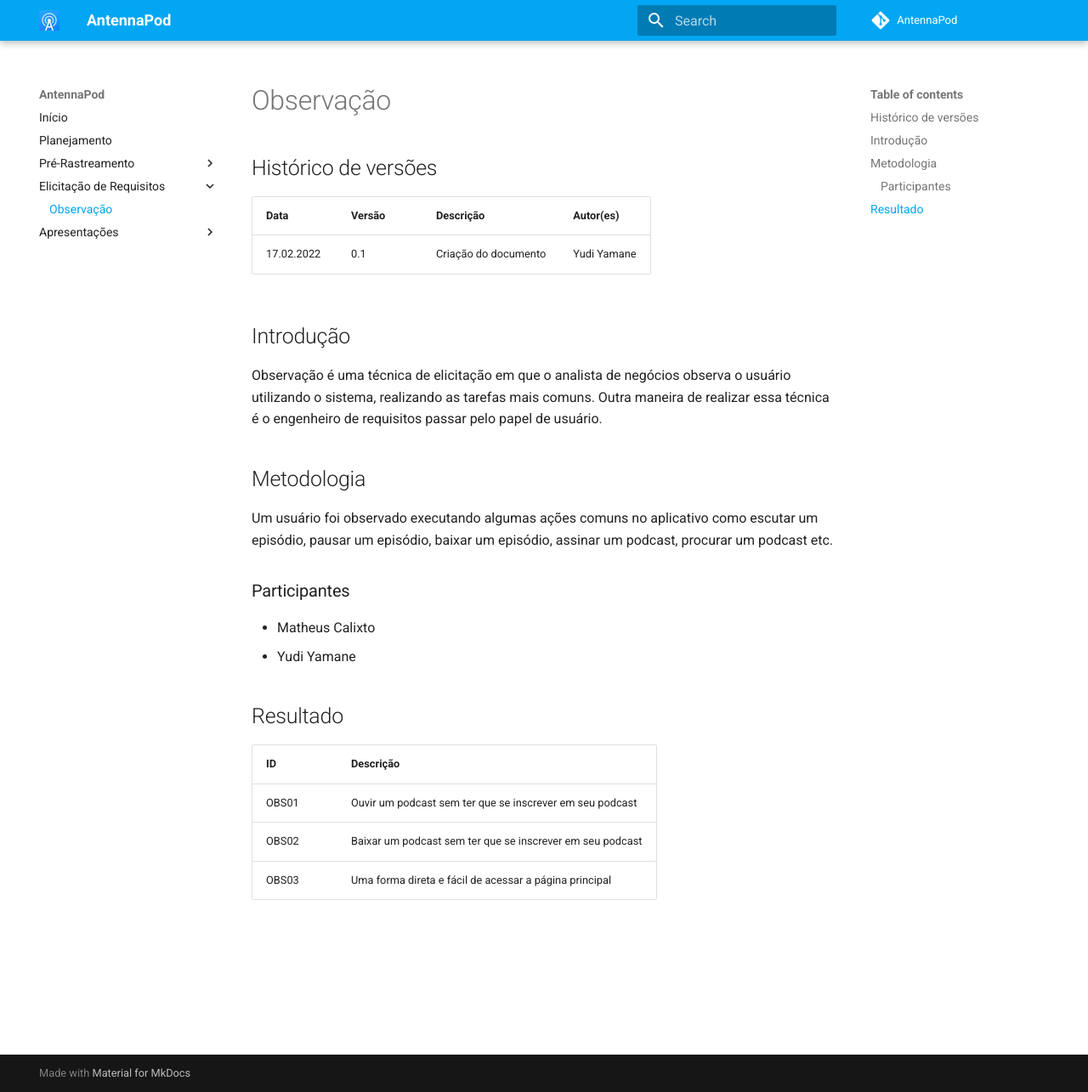
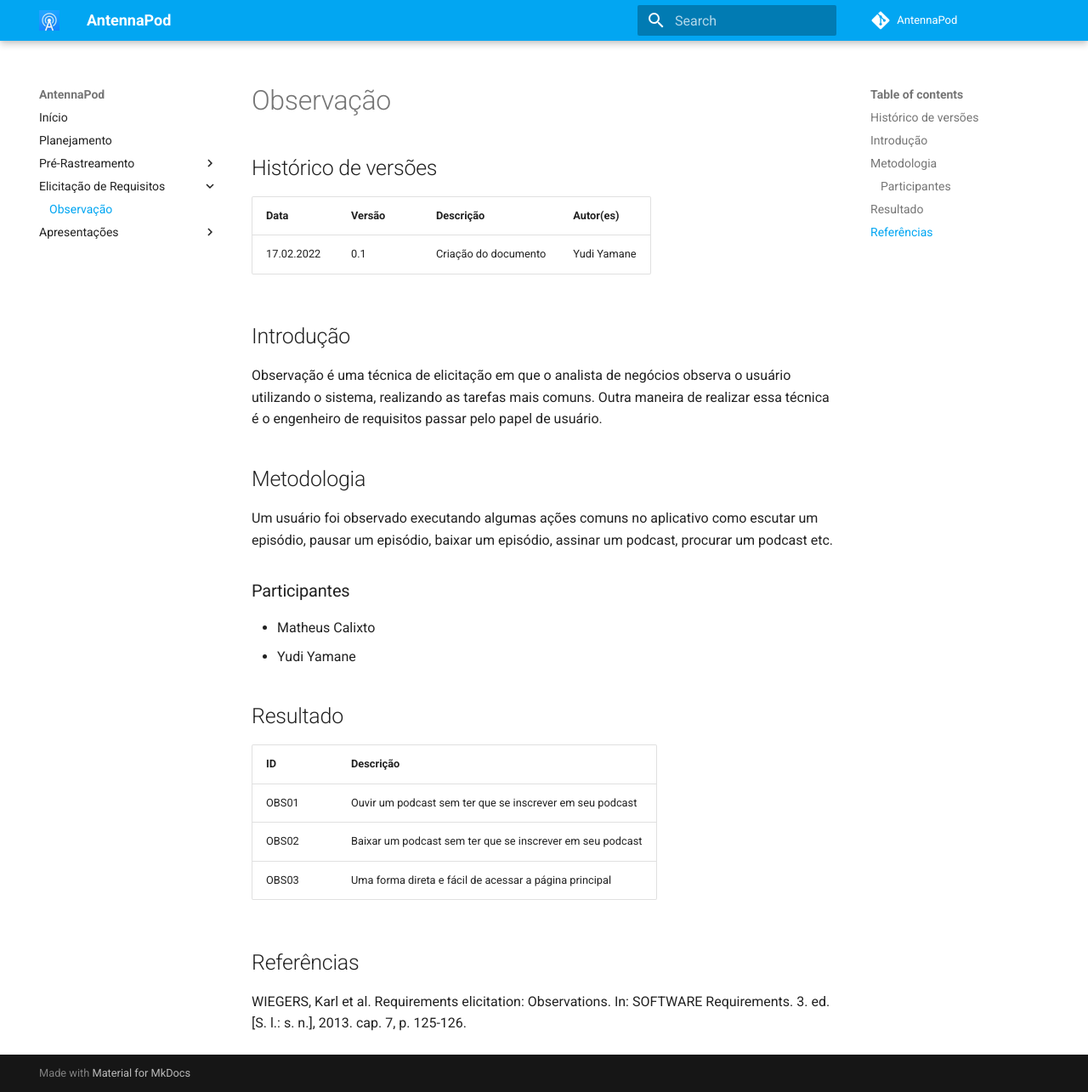
Before and after one commit to Requisitos-de-Software/2021.2-AntennaPod, an MkDocs documentation site: the page built from docs/elicitacao/observacao.md, in a window 1280 px wide and 1285 px high. Shown: the whole window at 85% size. Built offline with MkDocs 1.6.1 and Material for MkDocs 9.7.7, drawn with Linux system fonts in a browser that asks for light colours; comment, search, counter and statistics services are not loaded.

Commit message:
adicionado referencia

```diff
--- a/docs/elicitacao/observacao.md
+++ b/docs/elicitacao/observacao.md
@@ -32,6 +32,6 @@
 | OBS03 | Uma forma direta e fácil de acessar a página principal             |
 
 
-<!-- ## Referências
+## Referências
 
-Quando necessárias, as referências devem estar em formato ABNT. -->
+WIEGERS, Karl et al. Requirements elicitation: Observations. In: SOFTWARE Requirements. 3. ed. [S. l.: s. n.], 2013. cap. 7, p. 125-126.
```
